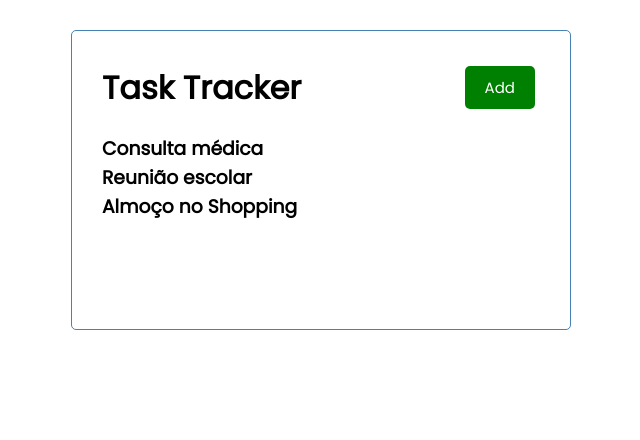
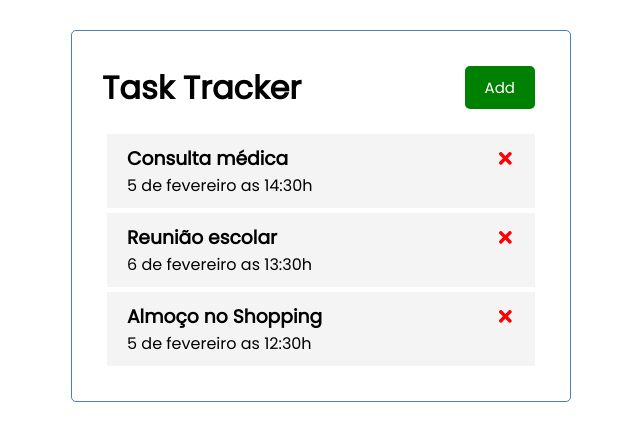
Before and after one commit to VictorRandom/react-task-tracker, a React (Create React App) app: page / in a window 1280 px wide. Shown: the top 440 px of the page, without its empty margins (319-959 px from the left). Built offline with nearby package versions, Linux system fonts and the light colour scheme.

Commit message:
criando o componente task para retornar no tasks

```diff
--- a/package.json
+++ b/package.json
@@ -8,6 +8,7 @@
     "@testing-library/user-event": "^13.5.0",
     "react": "^17.0.2",
     "react-dom": "^17.0.2",
+    "react-icons": "^4.3.1",
     "react-scripts": "5.0.0",
     "web-vitals": "^2.1.2"
   },
--- /dev/null
+++ b/src/components/Task.js
@@ -0,0 +1,12 @@
+import { FaTimes } from 'react-icons/fa';
+
+const Task = ( { task } ) => {
+    return(
+        <div className="task">
+            <h3>{task.text} <FaTimes style={{ color: 'red', cursor: 'pointer' }} /></h3>
+            <p>{task.day}</p>
+        </div>
+    )
+}
+
+export default Task;
--- a/src/components/Tasks.js
+++ b/src/components/Tasks.js
@@ -1,4 +1,5 @@
 import React, { useState } from 'react'
+import Task from './Task'
 
 function Tasks({ tasks }) {
 
@@ -6,7 +7,7 @@ function Tasks({ tasks }) {
 
         <>
             {tasks.map((task) => (
-            <h3 key={task.id}>{task.text}</h3>
+            <Task key={task.id} task={task} />
             ))}
         </>
     )
```
Also changed, not shown: 1 other file (tests, documents, lock files or other folders).
